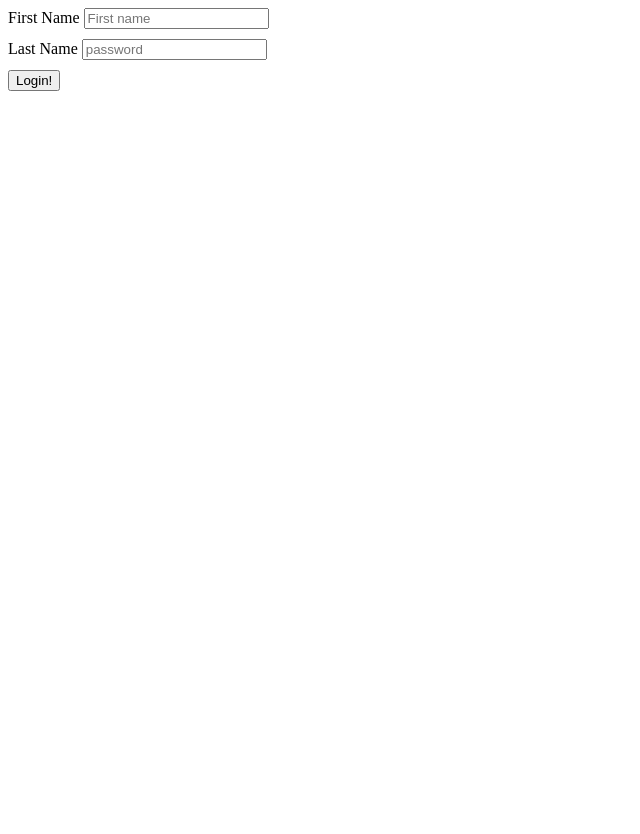
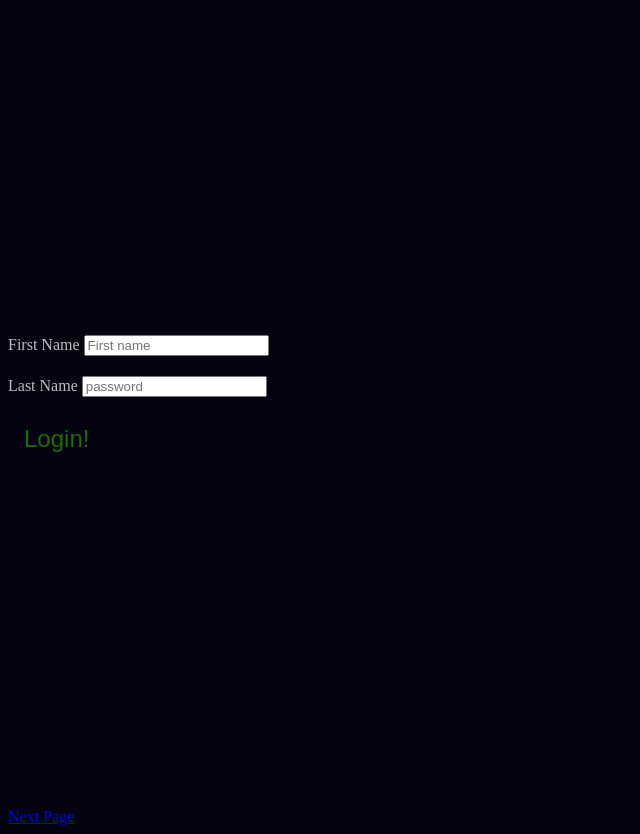
Before and after one commit to CodeWithAnupam/Login-, a website: page index.html in a window 1280 px wide. Shown: the whole page, without its empty margins (0-640 px from the left). Before the commit the page ends 800 px from the top, so only its background shows below. Drawn offline with Linux system fonts and the light colour scheme.

Commit message:
Login_modified

```diff
--- a/index.html
+++ b/index.html
@@ -5,24 +5,27 @@
     <meta charset="UTF-8">
     <meta name="viewport" content="width=device-width, initial-scale=1">
     <link href="style.css" rel="stylesheet">
-    <script src="app.js" defer></script>
+    <script src="app.css" defer></script>
     <style>
 input {
-  margin-bottom: 10px;
+  margin-bottom: 20px;
 }
     </style>
+  </head>
+  <body>
     <main class="main">
       <form action="">
         <div>
           <label for="f_name">First Name</label>
           <input type="text" name="fName" placeholder="First name" required>
         </div>
-          <label for="password">Last Name</label>
-          <input type="password" name="password" placeholder="password" required>
+        <label for="password">Last Name</label>
+        <input type="password" name="password" placeholder="password" required>
         <div class="form-example">
-          <input type="submit" value="Login!" id="submit">
+          <input class="btn" type="submit" value="Login!" id="submit">
         </div>
       </form>
     </main>
+    <a class="btn1" href="welcome.html">Next Page</a>
   </body>
 </html>
--- a/style.css
+++ b/style.css
@@ -0,0 +1,37 @@
+body {
+  background-color: #04030f;
+}
+
+.main {
+  height: 100vh;
+  display: flex;
+  justify-content: center;
+  align-content: center;
+  flex-direction: column;
+  color: #bebebe;
+}
+
+.btn {
+  font-size: 1.5rem;
+  color: #1a6e00;
+
+  background: none;
+  border: none;
+
+  /* border: 1px solid #c4ffb2; */
+  align-self: center;
+  padding: .5rem 1rem;
+  /* background-color: #c4ffb2; */
+  transition: all 250ms ease;
+}
+
+/* pseudo class */
+.btn:hover {
+  z-index: 999;
+  color: #001b2e;
+  background-color: #c4ffb2;
+  box-shadow: 0 0 5px #c4ffb2,
+              0 0 25px #c4ffb2,
+              0 0 50px #c4ffb2,
+              0 0 100px #c4ffb2;
+}
```
Also changed, not shown: welcome.html (+4 -2 lines).
